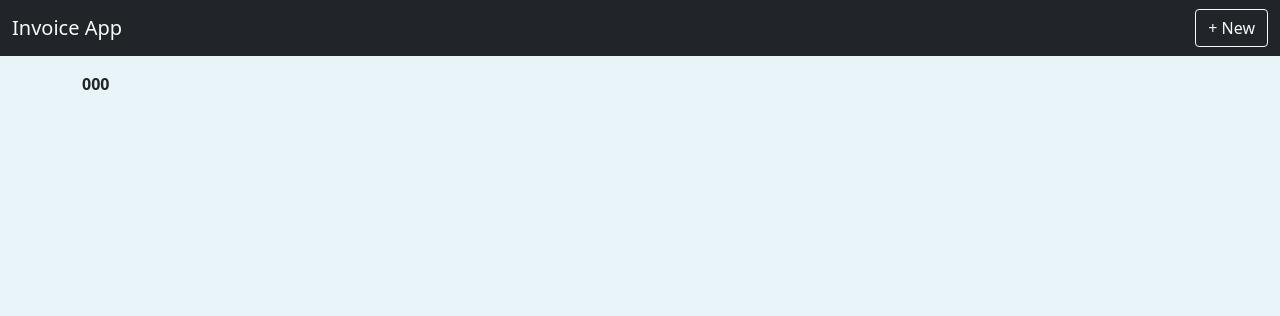
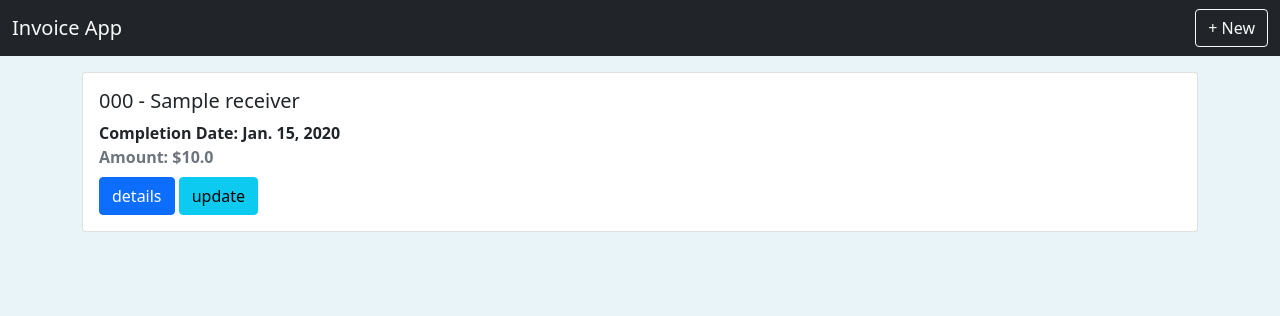
Before and after one commit to berkcanozbalci966/invoice-project, a Django app: page / in a window 1280 px wide. Shown: the top 316 px of the page. Run offline with Django 4.2, Linux system fonts and the light colour scheme; a user stored in the database is signed in; tables that the repository leaves empty hold one stand-in row (values such as "Sample post"); some libraries are stand-ins or nearby versions.

Commit message:
feat: created invoice list page pagination

```diff
--- a/invoices/templates/invoices/main.html
+++ b/invoices/templates/invoices/main.html
@@ -3,10 +3,44 @@
     home
 {% endblock title %}
 {% block content %}
-    {% for  object in qs  %}
-        <b>
-            {{ object.number }}
-        </b>
-        <br>
-    {% endfor %}
+    {% if qs %}
+        {% for  object in qs  %}
+            <b>
+                <div class="card mb-2" style="width:100%">
+                    <div class="card-body">
+                        <h5 class="card-title">{{ object.number }} - {{ object.receiver.name }}</h5>
+                        <div class="card-text">Completion Date: {{ object.completion_date }}</div>
+                        <div class="text-muted">Amount: ${{ object.total_amount }}</div>
+                        <div class="mt-2">
+                            <a href="#" class="btn btn-primary">details</a>
+                            <a href="#" class="btn btn-info">update</a>
+                        </div>
+                    </div>
+                </div>
+            </b>
+            <br>
+        {% endfor %}
+    {% else %}
+        <h3>No invoices created</h3>
+    {% endif %}
+    {% if is_paginated %}
+        <nav aria-label="invoice pagination">
+            <ul class="pagination">
+                <li class="page-item {% if page_obj.has_previous %} {% else %}disabled{% endif %}">
+                    <a {% if page_obj.has_previous %} href="?page={{ obj.previous_page_number }}"{% endif %}
+                       class="page-link">Previous</a>
+                </li>
+                {% for i in paginator.page_range  %}
+                    <li class="page-item {% if page_obj.number == i %} active{% endif %}">
+                        <a class="page-link" href="?page={{i}}">{{i }}</a>
+                    </li>
+                {% endfor %}
+                <li class="page-item {% if page_obj.has_next %} {% else %} disabled {% endif %} ">
+                    <a {% if page_obj.has_next %} href="?page={{ page_obj.next_page_number }}"{% endif %}
+                       class="page-link">Next</a>
+                </li>
+            </ul>
+        </nav>
+    {% else %}
+    {% endif %}
 {% endblock content %}
--- a/invoices/views.py
+++ b/invoices/views.py
@@ -15,7 +15,7 @@ from .forms import InvoiceForm
 class InvoiceListView(ListView):
     model = Invoice
     template_name = "invoices/main.html"  # default invoice_list.html
-    # paginate_by
+    paginate_by = 2
     context_object_name = "qs"
 
     def get_queryset(self):
```
